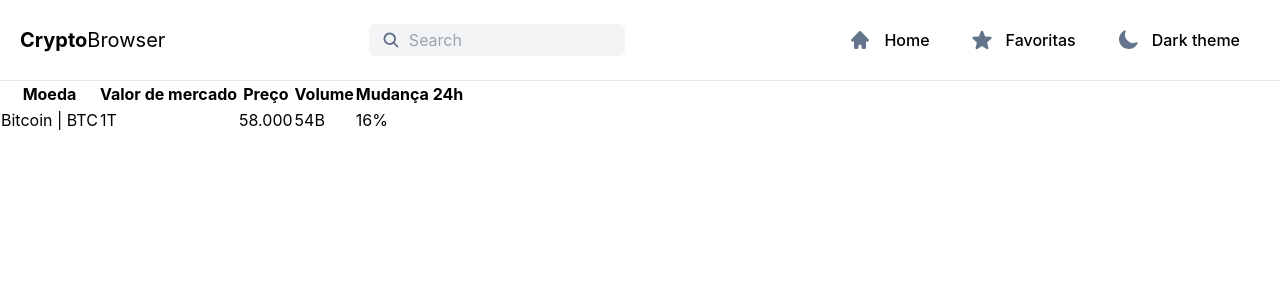
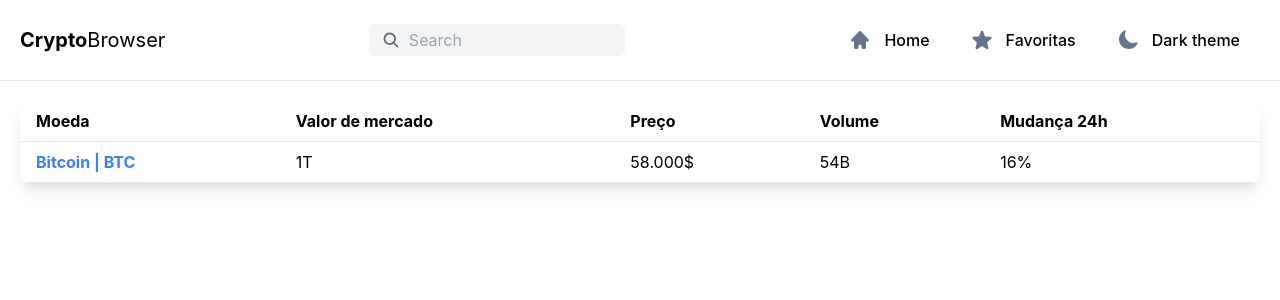
Before and after one commit to henriquedevop/cryptoBrowser, a React (Vite) app: page / in a window 1280 px wide. Shown: the top 300 px of the page. Built offline with nearby package versions, Linux system fonts and the light colour scheme.

Commit message:
style: add style to home page

```diff
--- a/src/components/header/index.tsx
+++ b/src/components/header/index.tsx
@@ -17,7 +17,7 @@ export function Header() {
     }
 
     return (
-        <header className={`h-8 w-full border-b-[1.5px] flex justify-between items-center px-5 py-10 ${isMenuOpen ? 'h-screen flex-col' : ''}`}>
+        <header className={`h-8 w-full border-b-[1.5px] flex justify-between items-center px-5 py-10  ${isMenuOpen ? 'h-screen flex-col' : ''}`}>
                 <div>
                     <Link to="/" className="text-xl"><h3><strong>Crypto</strong>Browser</h3></Link>
                 </div>
@@ -33,8 +33,8 @@ export function Header() {
                     </button>
                 </div>
 
-            <nav className={`md:flex-row md:flex md:bg-white  flex-col gap-10 bg-slate-100 p-5 rounded-lg  ${isMenuOpen ? 'flex flex-1 self-end w-full' : 'hidden'}`}>
-                <a href="#" className="md:text-base md:font-medium md:border-none font-bold text-xl border-b-2 flex items-center gap-3" > <HomeIcon className="size-6 text-slate-500"/> Home</a>
+            <nav className={`md:flex-row md:flex md:bg-white  flex-col gap-10 bg-slate-100 p-5 rounded-lg ${isMenuOpen ? 'flex flex-1 self-end w-full' : 'hidden'}`}>
+                <Link className="md:text-base md:font-medium md:border-none flex font-bold text-xl items-center border-b-2 gap-3" to="/"> <HomeIcon className="size-6 text-slate-500"/> Home</Link>
                 <a href="#" className="md:text-base md:font-medium md:border-none flex font-bold text-xl items-center border-b-2 gap-3"> <StarIcon className="size-6 text-slate-500"/> Favoritas</a>
                 <button onClick={toggleTheme} className="md:text-base md:font-medium md:border-none flex font-bold text-xl items-center border-b-2 gap-3"> <MoonIcon className={`size-6 duration-200 ${isThemeOn ? 'text-white' : 'text-slate-500'}`}/>  Dark theme</button>
             </nav>
--- a/src/pages/home/index.tsx
+++ b/src/pages/home/index.tsx
@@ -1,34 +1,34 @@
 import { Link } from "react-router";
 
 export function Home() {
-
   return (
-    <main>
-
-      <table>
+    <main className="p-5">
+      <table className="min-w-full table-auto border-collapse bg-white shadow-lg rounded-lg overflow-hidden">
         <thead>
-          <tr>
-            <th scope="col">Moeda</th>
-            <th scope="col">Valor de mercado</th>
-            <th scope="col">Preço</th>
-            <th scope="col">Volume</th>
-            <th scope="col">Mudança 24h</th>
+          <tr className="text-black border-b-[1.5px]">
+            <th scope="col" className="px-4 py-2 text-left">Moeda</th>
+            <th scope="col" className="hidden md:block px-4 py-2 text-left">Valor de mercado</th>
+            <th scope="col" className="px-4 py-2 text-left">Preço</th>
+            <th scope="col" className="hidden md:block px-4 py-2 text-left">Volume</th>
+            <th scope="col" className="px-4 py-2 text-left">Mudança 24h</th>
           </tr>
         </thead>
 
         <tbody id="tbody">
-          <tr>
-            <td>
-              <Link to="detail/btc"><span>Bitcoin | BTC</span></Link>
+          <tr className="border-b hover:bg-gray-100">
+            <td className="px-4 py-2">
+              <Link to="detail/btc" className="text-blue-500 font-bold hover:underline">
+                <span>Bitcoin | BTC</span>
+              </Link>
             </td>
-            <td data-label="market value">1T</td>
-            <td data-label="price">58.000</td>
-            <td data-label="vol">54B</td>
-            <td data-label="change24">16%</td>
+            <td className="hidden md:block px-4 py-2" data-label="market value">1T</td>
+            <td className="px-4 py-2" data-label="price">58.000$</td>
+            <td className="hidden md:block px-4 py-2" data-label="vol">54B</td>
+            <td className="px-4 py-2" data-label="change24">16%</td>
           </tr>
         </tbody>
+
       </table>
-
     </main>
   );
 }
```
